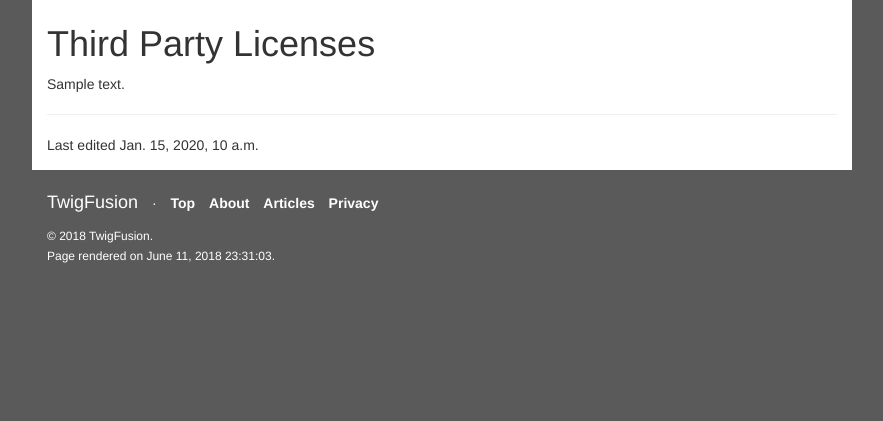
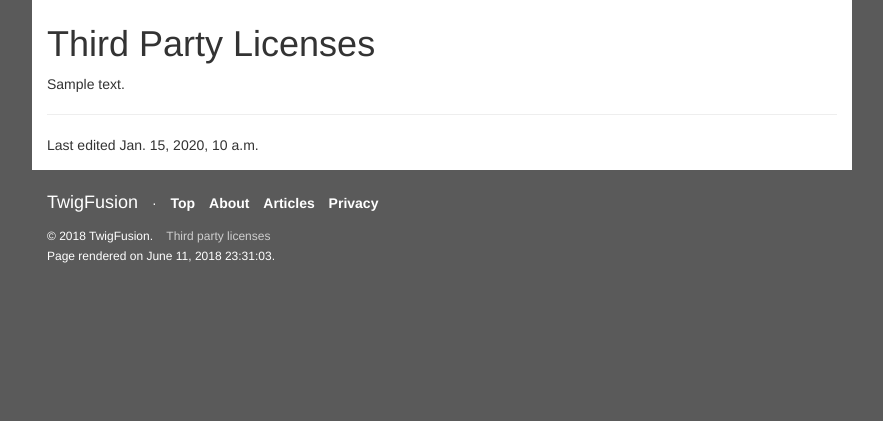
Before and after one commit to StaticallyTypedRice/binarytwig.com, a Django app: template src/apps/about/templates/third_party_licenses.html in a window 1280 px wide. Shown: the part 71-492 px from the top of the page, without its empty margins (198-1081 px from the left). Run offline with Django 3.2, Linux system fonts and the light colour scheme; the template is opened without the code that fills it: most values are stand-ins (such as "Sample title", 1, 10 or a date in 2020); some libraries are stand-ins or nearby versions.

Commit message:
Link to the third party licenses page.

```diff
--- a/src/static/main/css/footer.css
+++ b/src/static/main/css/footer.css
@@ -17,12 +17,13 @@ footer span a {
     opacity: 0.7;
     text-decoration: none;
 }
-footer span a:hover {
+footer span a:hover,
+footer span a:focus {
     color: #ffffff;
     text-decoration: underline;
 }
 .footer-text-separator {
-    margin-left: 5px;
+    margin-left: 10px;
 }
 
 /* Website mode indicator */
--- a/src/templates/base/footer.html
+++ b/src/templates/base/footer.html
@@ -9,14 +9,17 @@
         <li><a href="{% url 'privacy_policy' %}">Privacy</a></li>
     </ul>
 
-    <span>&copy; 2018 TwigFusion.</span>
+    <span>
+        <span>&copy; 2018 TwigFusion.</span>
+        <a href="{% url 'third_party_licenses' %}" class="footer-text-separator">Third party licenses</a>
+    </span>
     <br />
     <span>
         Page rendered on {% now "F j, Y H:i:s" %}.
 
         {# Display the website mode if the user is an admin #}
         {% if request.user.is_staff %}
-            <span style="padding: 0;opacity: 0.7;">&nbsp;Mode: {{ website_mode }}.</span>
+            <span class="website-mode">Mode: {{ website_mode }}.</span>
         {% endif %}
     </span>
 
```
